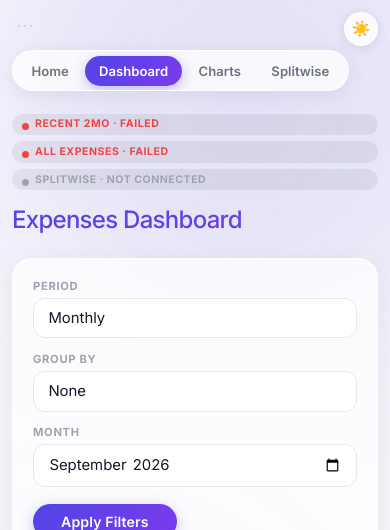
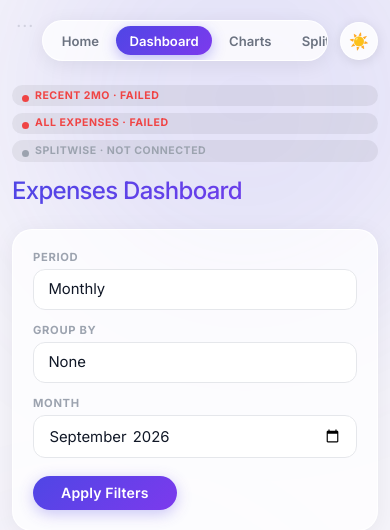
Before and after one commit to geekyabhi/Personal-Shortcut, a Django app: template expenses/templates/expenses/dashboard.html in a window 390 px wide. Shown: the top 530 px of the page. Run offline with Django 4.2, Linux system fonts and the light colour scheme; the template is opened without the code that fills it, so the values that code supplies are empty; some libraries are stand-ins or nearby versions.

Commit message:
fix: proper header bar — nav + theme toggle in one flex row
The theme toggle was position:fixed and overlapped the nav pill; the nav
also stretched oddly. Wrap both in a full-width .topbar flex row: nav pill
left, theme toggle right, space-between. Nav shrink-wraps to content on
desktop; on mobile it takes the remaining width and scrolls horizontally
while the toggle stays put. Applied to dashboard, charts, Splitwise tab.

Co-Authored-By: Claude Sonnet 5 <noreply@anthropic.com>
Claude-Session: https://claude.ai/code/session_01FDWd5xxSB5NHUekDpWpGkN

```diff
--- a/expenses/templates/expenses/dashboard.html
+++ b/expenses/templates/expenses/dashboard.html
@@ -39,13 +39,17 @@
     .container { max-width: 1400px; margin: 0 auto; position: relative; z-index: 1; animation: fadeUp 0.5s ease both; }
     @keyframes fadeUp { from { opacity:0; transform:translateY(16px); } to { opacity:1; transform:translateY(0); } }
 
+    /* Top bar: nav pill (left) + theme toggle (right) */
+    .topbar {
+      display: flex; align-items: center; justify-content: space-between;
+      gap: 0.75rem; margin-bottom: 2rem; animation: _fadeIn 0.5s ease both;
+    }
     /* Nav */
     nav {
       display: inline-flex; gap: 0.2rem; flex-wrap: wrap;
       background: rgba(255,255,255,0.75); backdrop-filter: blur(16px);
       border: 1px solid rgba(255,255,255,0.9); border-radius: 100px;
       padding: 0.3rem; box-shadow: 0 4px 20px rgba(0,0,0,0.07);
-      margin-bottom: 2rem; animation: _fadeIn 0.5s ease both;
     }
     nav a {
       padding: 0.45rem 1.1rem; border-radius: 100px; font-size: 0.85rem;
@@ -416,17 +420,17 @@
     }
     .corner-btn:hover { color: rgba(79,70,229,0.35); background: rgba(79,70,229,0.06); }
     .corner-btn.on    { color: rgba(16,185,129,0.45); }
-    /* ── Mobile nav: single swipeable line, clear of the fixed buttons ── */
+    /* ── Mobile nav: single swipeable line ── */
     @media (max-width: 640px) {
+      .topbar { padding-left: 1.9rem; margin-bottom: 1.5rem; }   /* clear the corner dot */
       nav {
-        display: flex; width: fit-content; max-width: 100%;
-        margin: 1.9rem 0 1.4rem;
+        flex: 1 1 auto; min-width: 0;
         flex-wrap: nowrap; overflow-x: auto; overscroll-behavior-x: contain;
         -webkit-overflow-scrolling: touch; scrollbar-width: none;
       }
       nav::-webkit-scrollbar { display: none; }
       nav a { flex: none; white-space: nowrap; padding: 0.42rem 0.85rem; font-size: 0.82rem; }
-      .theme-btn { top: auto; bottom: 1rem; right: 1rem; }
+      .theme-btn { width: 34px; height: 34px; }
     }
 
     /* ── Cache status bar ── */
@@ -451,12 +455,12 @@
 
     /* ── Theme toggle button ── */
     .theme-btn {
-      position: fixed; top: 0.75rem; right: 0.75rem; z-index: 300;
-      width: 34px; height: 34px; border-radius: 50%;
+      flex: none;
+      width: 38px; height: 38px; border-radius: 50%;
       background: rgba(255,255,255,0.82); backdrop-filter: blur(12px);
       border: 1px solid rgba(255,255,255,0.88);
       box-shadow: 0 2px 12px rgba(0,0,0,0.10);
-      cursor: pointer; font-size: 0.95rem; line-height: 1;
+      cursor: pointer; font-size: 1rem; line-height: 1;
       display: flex; align-items: center; justify-content: center;
       transition: transform 0.2s, box-shadow 0.2s;
       font-family: inherit;
@@ -794,18 +798,20 @@
 </head>
 <body>
   <div id="top-loader"></div>
-  <button id="theme-btn" class="theme-btn" onclick="_toggleTheme()" title="Toggle theme">☀️</button>
   <div class="orb orb-1"></div>
   <div class="orb orb-2"></div>
   <button id="corner-btn" class="corner-btn" onclick="_cornerClick()" aria-label="" title="">···</button>
 
   <div class="container">
+    <div class="topbar">
       <nav>
         <a href="/">Home</a>
         <a href="/expenses/" class="active">Dashboard</a>
         <a href="/expenses/charts/">Charts</a>
         <a href="/expenses/splitwise/">Splitwise</a>
       </nav>
+      <button id="theme-btn" class="theme-btn" onclick="_toggleTheme()" title="Toggle theme">☀️</button>
+    </div>
 
     <div class="bg-markers">
       <span class="bg-chip idle" id="bg-recent"    title="Current + previous month — loads first">Recent 2mo</span>
```
Also changed, not shown: expenses/templates/expenses/charts.html (+15 -9 lines), expenses/templates/expenses/splitwise.html (+14 -7 lines). Lines whose indentation alone changed are shown as unchanged.
